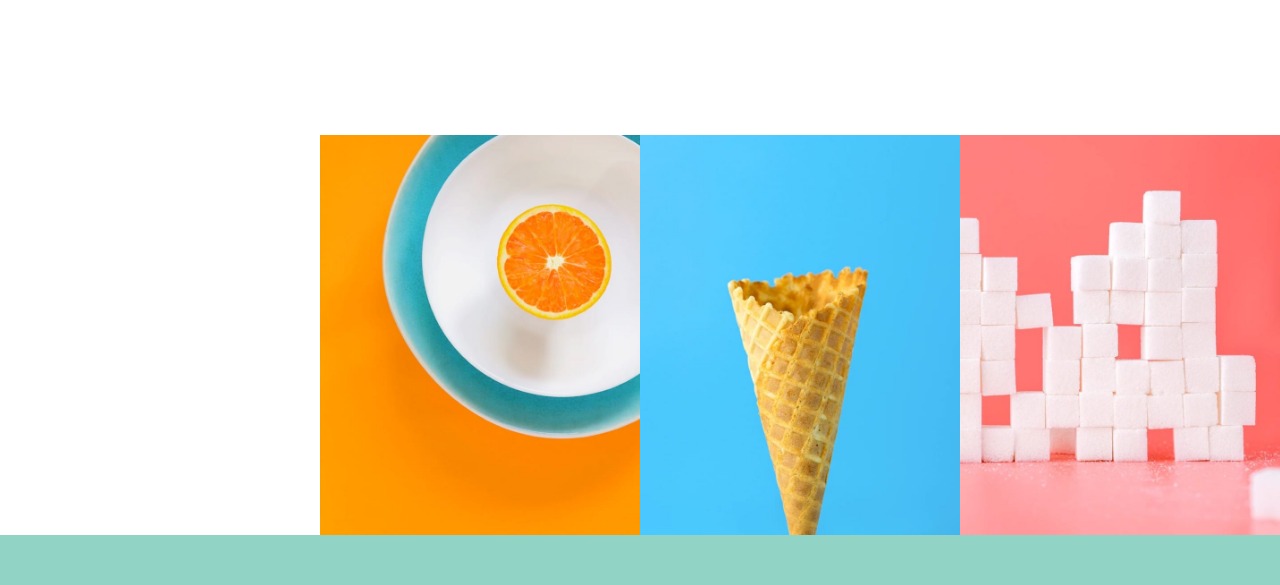
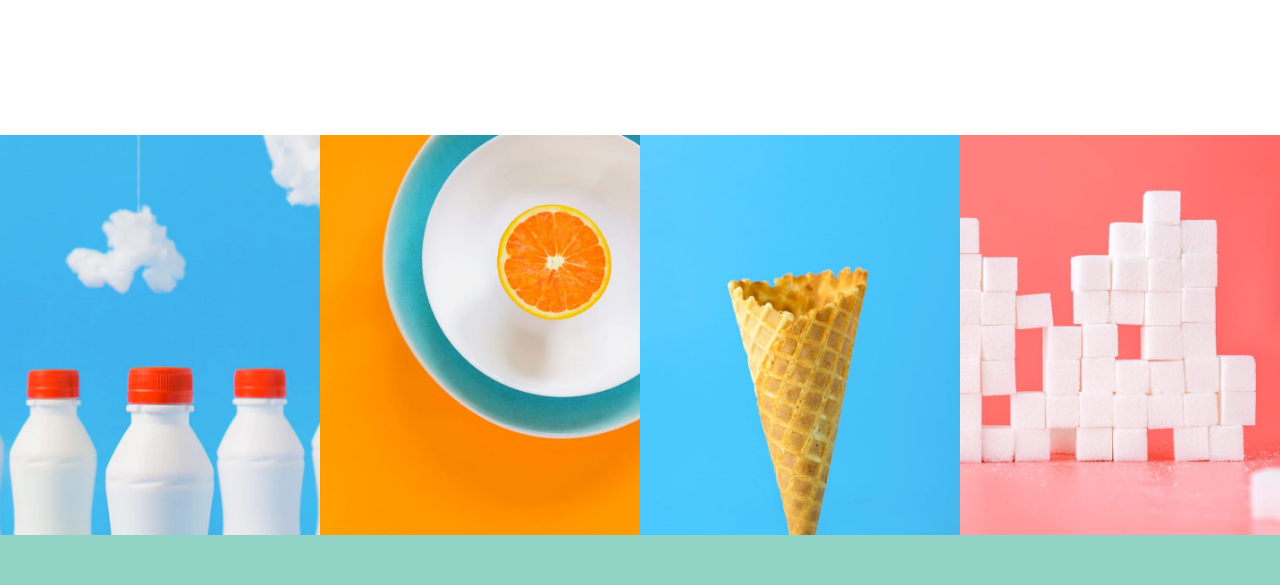
Before and after one commit to Absynthee/sunnyside-agency-landing-page-main, a plain HTML site: page index.html in a window 1280 px wide. Shown: the part 3040-3625 px from the top of the page. Drawn offline with nearby package versions, Linux system fonts and the light colour scheme; the site is published under a folder, as on GitHub Pages, so addresses that start at the root find nothing.

Commit message:
updated image path

```diff
--- a/styles/main.css
+++ b/styles/main.css
@@ -580,7 +580,7 @@ header {
   }
 
   .image1::before {
-    background: url(/images/desktop/image-gallery-milkbottles.jpg) no-repeat
+    background: url(../images/desktop/image-gallery-milkbottles.jpg) no-repeat
       center center;
     background-size: cover;
   }
```
